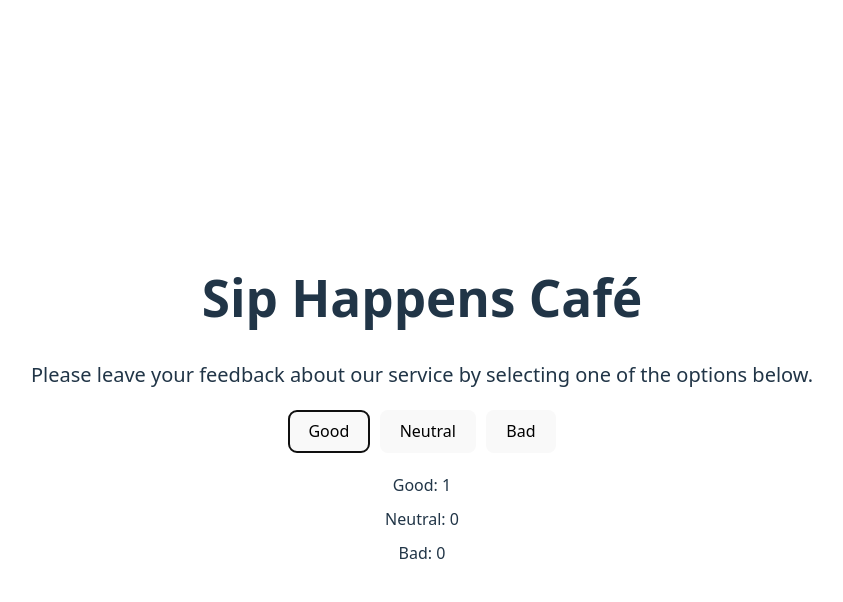
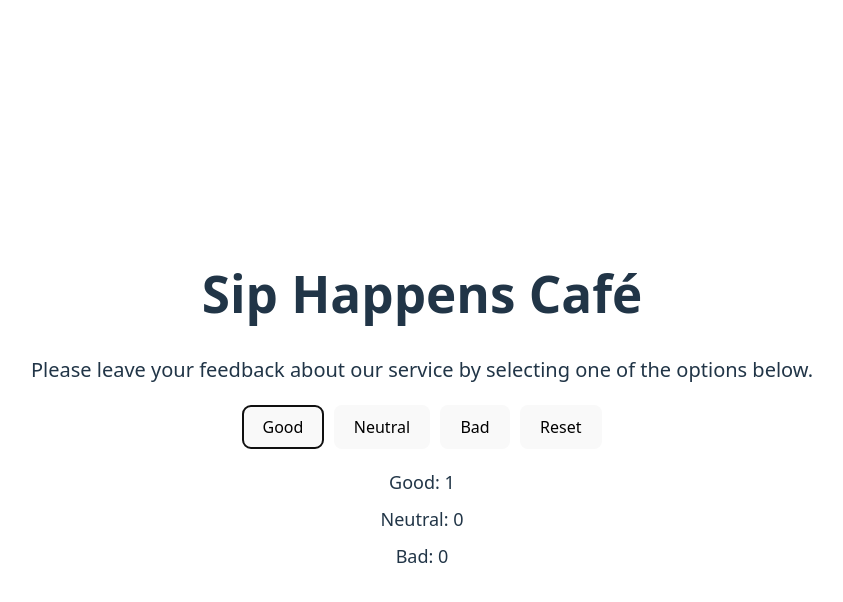
Before and after one commit to ihorborys/goit-neo-react-hw-module2, a React (Vite) app: page / in a window 1280 px wide. Both pictures are taken after a click on the button "Good". Shown: the top 602 px of the page, without its empty margins (218-1061 px from the left). Built offline with nearby package versions, Linux system fonts and the light colour scheme.

Commit message:
Added Notification - step 3

```diff
--- a/src/App.jsx
+++ b/src/App.jsx
@@ -3,6 +3,7 @@ import './App.css';
 import Description from "./components/Description/Description.jsx";
 import Options from "./components/Options/Options.jsx";
 import Feedback from "./components/Feedback/Feedback.jsx";
+import Notification from "./components/Notification/Notification.jsx";
 
 
 function App() {
@@ -13,16 +14,24 @@ function App() {
             bad: 0
         });
 
+    const totalFeedback = values.good + values.neutral + values.bad;
+
+
     return (
         <>
             <Description/>
             <Options
                 values={values}
-                setValues={setValues}/>
-            <Feedback
-                values={values}
-                setValues={setValues}/>
+                setValues={setValues}
+                totalFeedback={totalFeedback}/>
+            {totalFeedback ?
+                <Feedback
+                    values={values}
+                    setValues={setValues}/> :
+                <Notification/>
+            }
         </>
+
 
     )
 }
--- a/src/components/Feedback/Feedback.jsx
+++ b/src/components/Feedback/Feedback.jsx
@@ -1,22 +1,19 @@
 import styles from "./Feedback.module.css"
-import App from "../../App.jsx";
-import {useState} from "react";
 
 
-const Feedback = ({values}) => {
-    const updateFeedback = feedbackType => {
+const Feedback = ({values, setValues}) => {
+    const updateFeedback = (feedbackType) => {
         // Тут використовуй сеттер, щоб оновити стан
+
     }
 
 
     return <>
-        <div>
-            <ul>
-                <li>Good: {values.good}</li>
-                <li>Neutral: {values.neutral}</li>
-                <li>Bad: {values.bad}</li>
-            </ul>
-        </div>
+        <ul className={styles.list}>
+            <li>Good: {values.good}</li>
+            <li>Neutral: {values.neutral}</li>
+            <li>Bad: {values.bad}</li>
+        </ul>
     </>
 }
 
--- a/src/components/Feedback/Feedback.module.css
+++ b/src/components/Feedback/Feedback.module.css
@@ -1,5 +1,6 @@
-ul {
+.list {
     display: flex;
     flex-direction: column;
     gap: 10px;
+    font-size: 18px;
 }
--- /dev/null
+++ b/src/components/Notification/Notification.jsx
@@ -0,0 +1,10 @@
+import styles from "./Notification.module.css"
+
+
+const Notification = () => {
+    return <>
+        <p className={styles.notification}>No notification yet</p>
+    </>
+}
+
+export default Notification
--- /dev/null
+++ b/src/components/Notification/Notification.module.css
@@ -0,0 +1,3 @@
+.notification {
+    font-size: 18px;
+}
--- a/src/components/Options/Options.jsx
+++ b/src/components/Options/Options.jsx
@@ -1,8 +1,7 @@
 import styles from "./Options.module.css"
 import {useState} from "react";
-import App from "../../App.jsx";
 
-const Options = ({values, setValues}) => {
+const Options = ({values, setValues, totalFeedback}) => {
 
     const incrementGood = () => {
         setValues({
@@ -24,13 +23,18 @@ const Options = ({values, setValues}) => {
             bad: values.bad + 1
         });
     }
+
+    const valuesReset = () => {
+    }
+
+
     console.log(values)
     return <>
         <div className={styles.buttons}>
             <button onClick={incrementGood}>Good</button>
             <button onClick={incrementNeutral}>Neutral</button>
             <button onClick={incrementBad}>Bad</button>
-            {/*<button onClick={}>Reset</button>*/}
+            {totalFeedback ? <button onClick={valuesReset}>Reset</button> : null}
         </div>
     </>
 }
```
